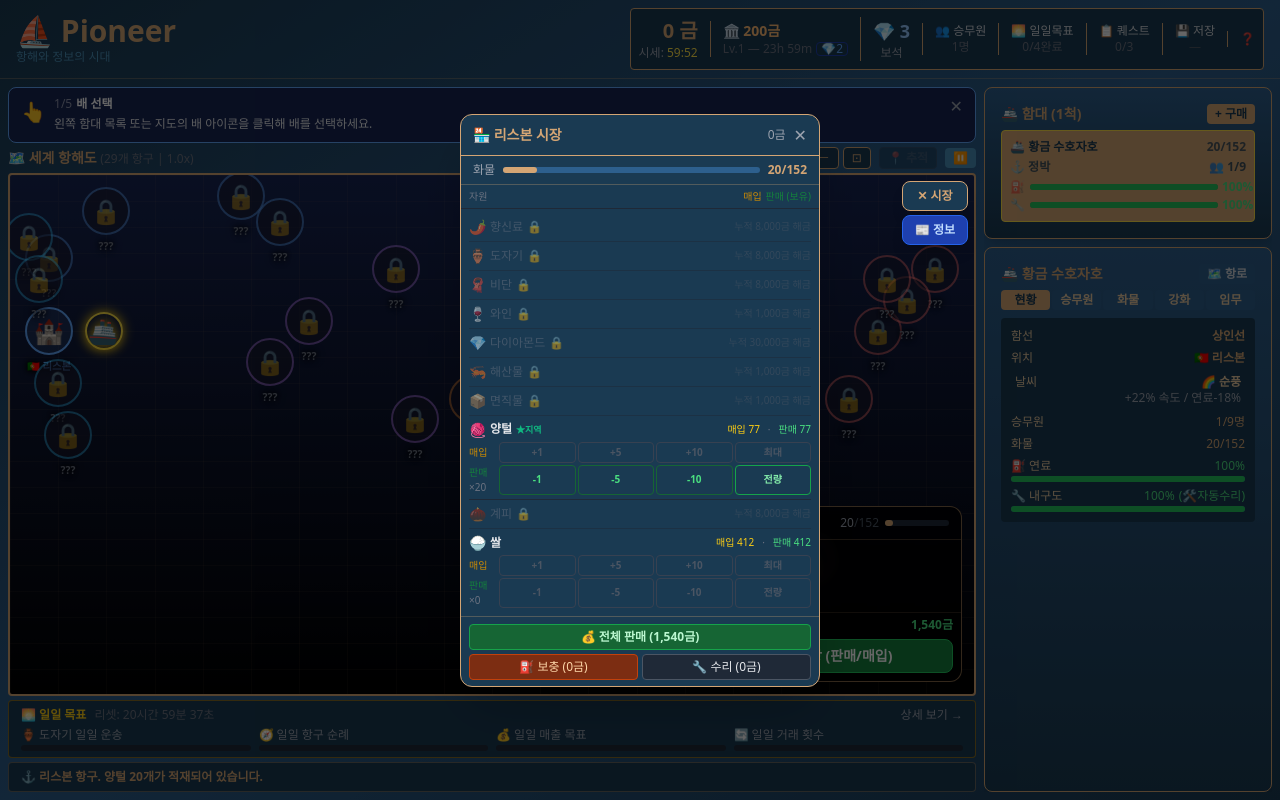
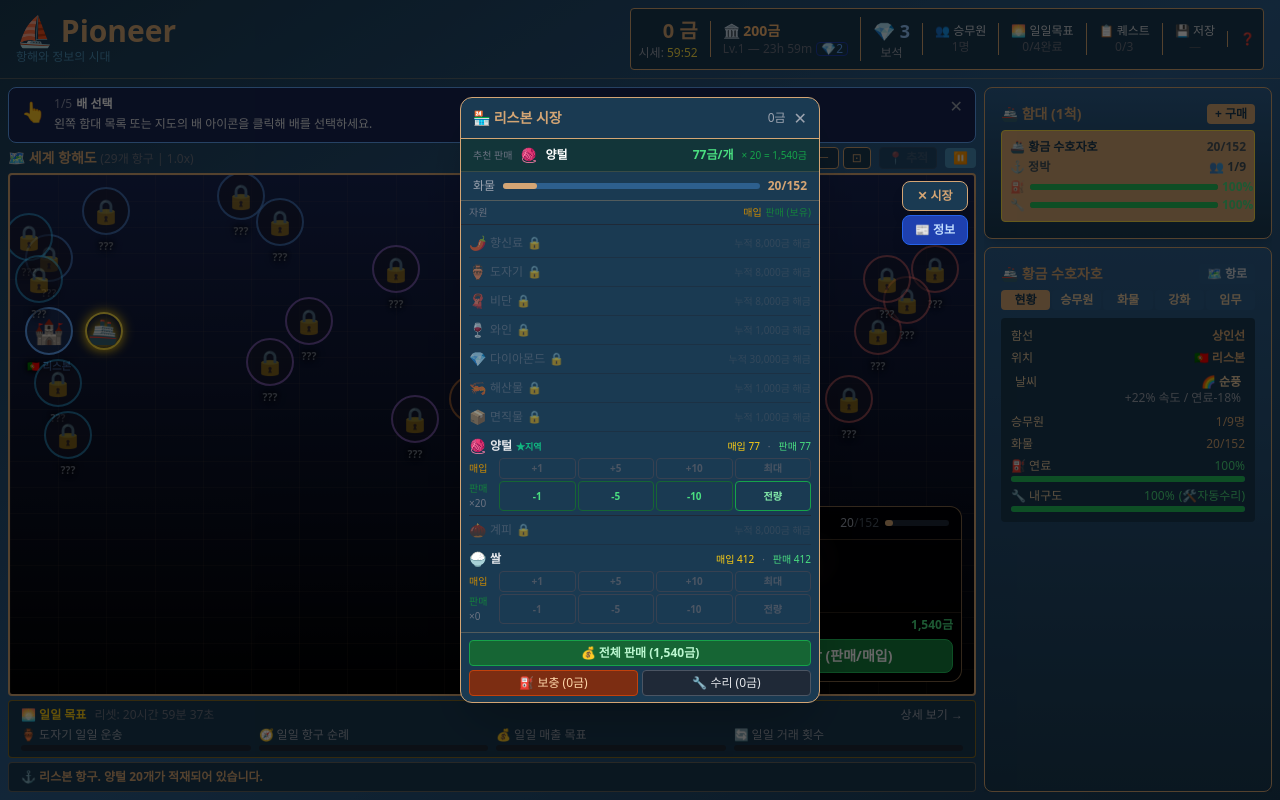
Before and after one commit to KeeCOr/2_Pioneer, a React (Vite) app: page / in a window 1280 px wide. Both pictures are taken after a click on the button "🚢 항해 시작!". Built offline with nearby package versions, Linux system fonts and the light colour scheme.

Commit message:
auto: backup 2026-05-12 06:16

```diff
--- a/src/App.jsx
+++ b/src/App.jsx
@@ -1788,6 +1788,23 @@ const OceanTycoon = () => {
               <button onClick={() => setShowMarket(false)} className="text-gray-400 hover:text-gold">✕</button>
             </div>
           </div>
+          {/* 추천 시세 — 보유 화물 중 판매가 가장 높은 품목 */}
+          {(() => {
+            const best = Object.entries(cur.cargo)
+              .map(([r, n]) => ({ r, n, p: getSell(r) }))
+              .filter(x => x.n > 0 && x.p > 0)
+              .sort((a, b) => b.p - a.p)[0];
+            if (!best) return null;
+            return (
+              <div className="px-3 py-1.5 border-b border-gold/20 flex-shrink-0 flex items-center gap-2 bg-green-950/40">
+                <span className="text-[10px] text-gray-500">추천 판매</span>
+                <span className="text-sm">{RESOURCES[best.r]?.icon}</span>
+                <span className="text-xs font-bold text-white">{best.r}</span>
+                <span className="text-xs text-green-400 font-bold ml-auto">{best.p.toLocaleString()}금/개</span>
+                <span className="text-[10px] text-green-600">× {best.n} = {(best.p * best.n).toLocaleString()}금</span>
+              </div>
+            );
+          })()}
           {/* 화물 바 */}
           <div className="px-3 py-1.5 border-b border-gold/30 flex-shrink-0 flex items-center gap-2">
             <span className="text-xs text-gray-400">화물</span>
@@ -2078,7 +2095,7 @@ const OceanTycoon = () => {
 
               {/* 화물 인벤토리 — 지도 우측 하단 */}
               {cur && (
-                <div className="absolute bottom-3 right-3 z-20 w-64 bg-black bg-opacity-80 border border-gold border-opacity-60 rounded-xl shadow-2xl backdrop-blur-sm">
+                <div className="absolute bottom-3 right-3 z-20 w-64 bg-black bg-opacity-80 border border-gold border-opacity-60 rounded-xl shadow-2xl backdrop-blur-sm" onPointerDown={e => e.stopPropagation()}>
                   <div className="flex items-center justify-between px-3 py-2 border-b border-gold border-opacity-30">
                     <span className="text-xs font-bold text-gold">{SHIP_TYPES[cur.type].icon} {cur.name}</span>
                     <div className="flex items-center gap-1.5">
@@ -2172,13 +2189,12 @@ const OceanTycoon = () => {
                       const isTutTarget = tutorialPhase==='depart'&&(k==='london'||k==='antwerp');
                       return (
                         <div key={k} className="absolute" style={{left:sx, top:sy, transform:'translate(-50%,-50%)', zIndex:10}}
+                          onPointerDown={e => e.stopPropagation()}
                           onClick={e => {
                             if (routeMode) return;
                             e.stopPropagation();
-                            const selS = gsRef.current.ships.find(s => s.id === selShipRef.current);
-                            const dockedHere = selS && !selS.isMoving && Math.hypot(selS.x - p.x, selS.y - p.y) < 3.5;
-                            if (dockedHere) { setShowMarket(prev => !prev); }
-                            else if ((gsRef.current.visitedPorts||['lisbon']).includes(k)) { setShowPortPrice(k); }
+                            if (portKey === k) { setShowMarket(prev => !prev); return; }
+                            if ((gs.visitedPorts||['lisbon']).includes(k)) { setShowPortPrice(k); }
                             else { addLog(`🔒 ${p.name}은 미개척 항구입니다. 직접 항해해서 개척하세요!`); }
                           }}>
                           {isTutTarget && <div className="absolute rounded-full animate-ping pointer-events-none" style={{width:72,height:72,top:-36,left:-36,backgroundColor:rs.color+'33',border:`2px solid ${rs.color}`}}/>}
@@ -2271,7 +2287,7 @@ const OceanTycoon = () => {
                       const bx = Math.min(W-90, Math.max(0, sx-40));
                       const by = Math.min(H-30, Math.max(40, sy-55));
                       return (
-                        <button key={s.id} onClick={(e)=>{e.stopPropagation();toggleBooster(s.id);}}
+                        <button key={s.id} onPointerDown={e => e.stopPropagation()} onClick={(e)=>{e.stopPropagation();toggleBooster(s.id);}}
                           className={`absolute text-xs font-bold rounded-lg px-2 py-1 shadow-lg border transition-colors pointer-events-auto
                             ${s.booster?'bg-yellow-500 text-gray-900 border-yellow-300 animate-pulse':isSel?'bg-blue-700 hover:bg-blue-500 text-blue-100 border-blue-400':'bg-blue-900 text-blue-300 border-blue-700 opacity-75 hover:opacity-100'}`}
                           style={{left:bx, top:by, zIndex:25}}>
```
Also changed, not shown: 2 other files (tests, documents, lock files or other folders).
